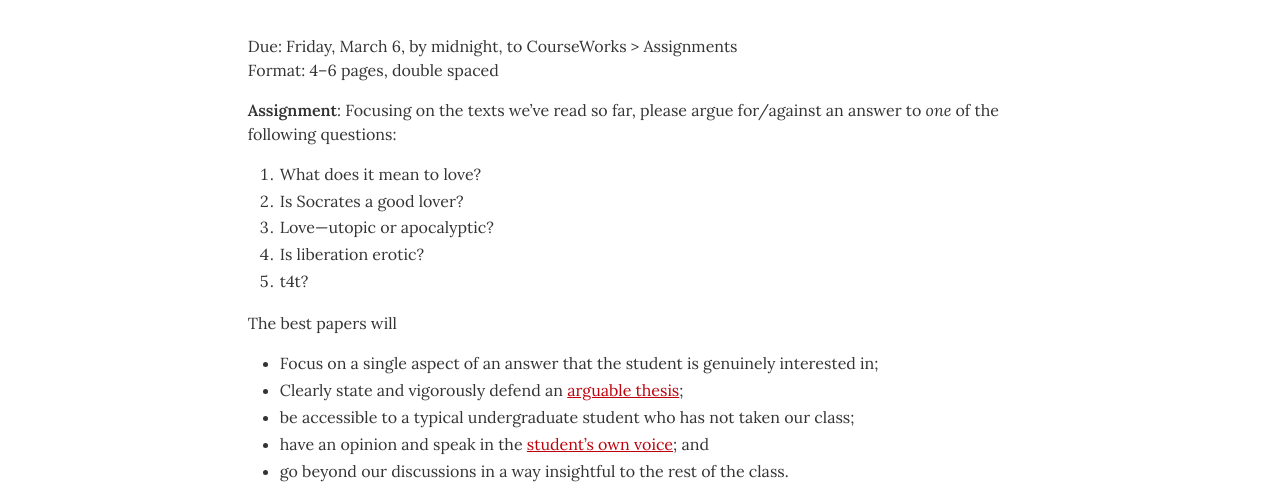
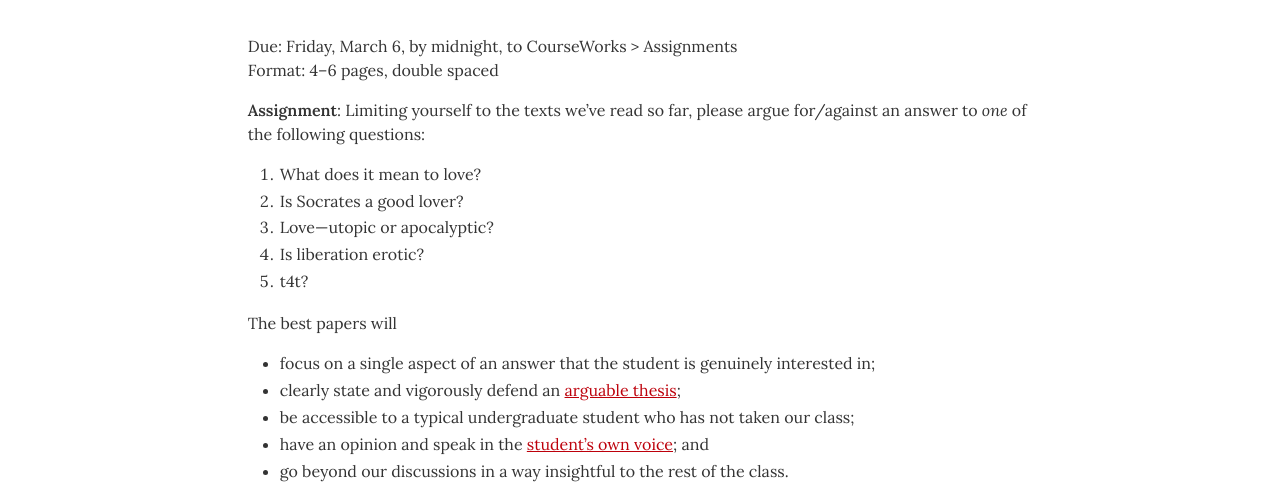
Before and after one commit to dingherself/love-gender-sex, a Jekyll site: the page built from handouts/_posts/2026-02-23-response-paper-i.md, in a window 1280 px wide. Shown: the part 236-726 px from the top of the page. Built offline with Jekyll 4.4.1, drawn with Linux system fonts in a browser that asks for light colours.

Commit message:
word choice

```diff
--- a/handouts/_posts/2026-02-23-response-paper-i.md
+++ b/handouts/_posts/2026-02-23-response-paper-i.md
@@ -8,7 +8,7 @@ tag: nodate
 Due: Friday, March 6, by midnight, to CourseWorks > Assignments\
 Format: 4–6 pages, double spaced
 
-**Assignment**: Focusing on the texts we’ve read so far, please argue for/against an answer to *one* of the following questions:
+**Assignment**: Limiting yourself to the texts we’ve read so far, please argue for/against an answer to *one* of the following questions:
 
 1. What does it mean to love?
 2. Is Socrates a good lover?
@@ -18,8 +18,8 @@ Format: 4–6 pages, double spaced
 
 The best papers will
 
-- Focus on a single aspect of an answer that the student is genuinely interested in;
-- Clearly state and vigorously defend an [arguable thesis](https://resources.dingherself.com/writing/thesis-statement.html);
+- focus on a single aspect of an answer that the student is genuinely interested in;
+- clearly state and vigorously defend an [arguable thesis](https://resources.dingherself.com/writing/thesis-statement.html);
 - be accessible to a typical undergraduate student who has not taken our class;
 - have an opinion and speak in the [student’s own voice](https://resources.dingherself.com/writing/objection-reply-style.html); and
 - go beyond our discussions in a way insightful to the rest of the class.
```
